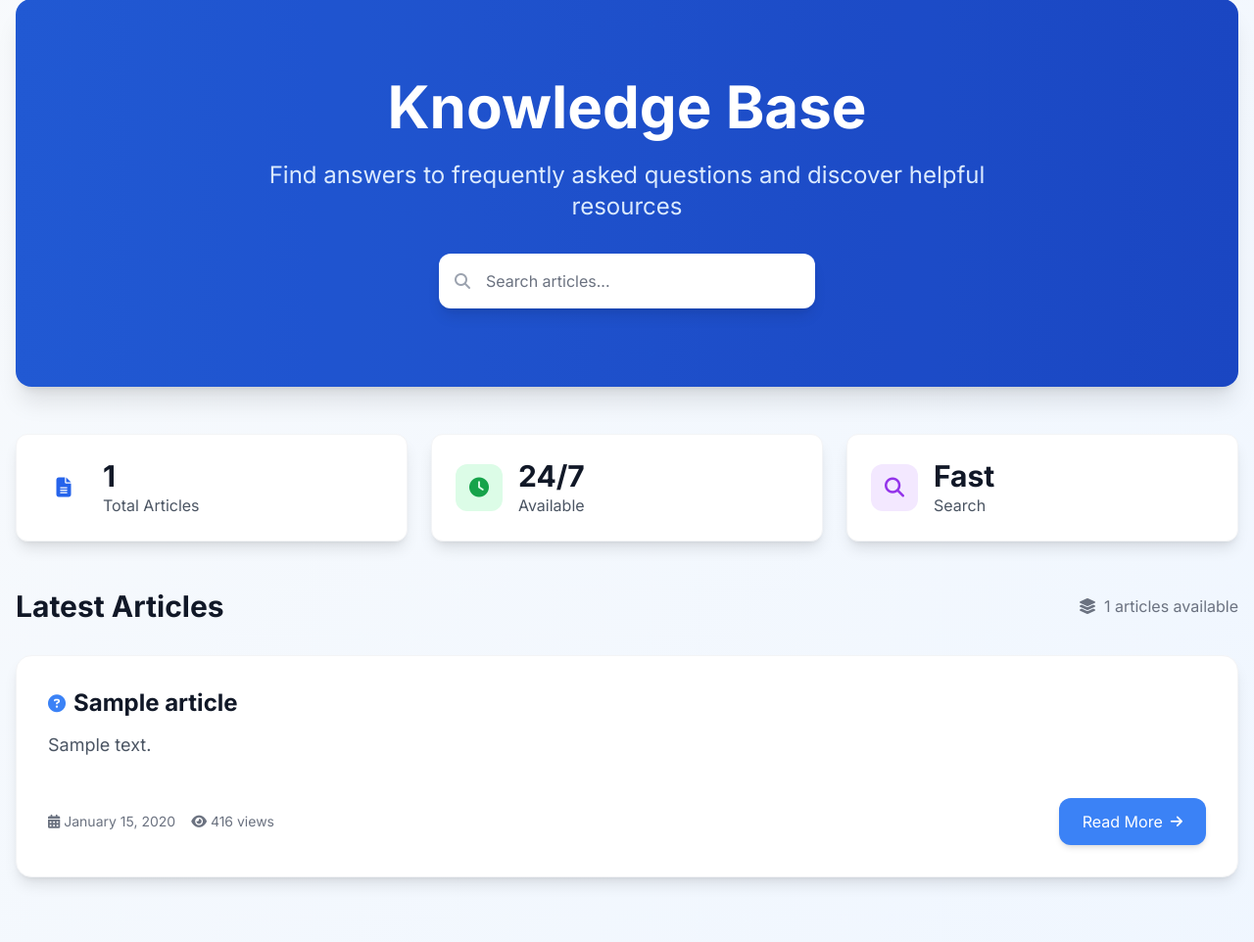
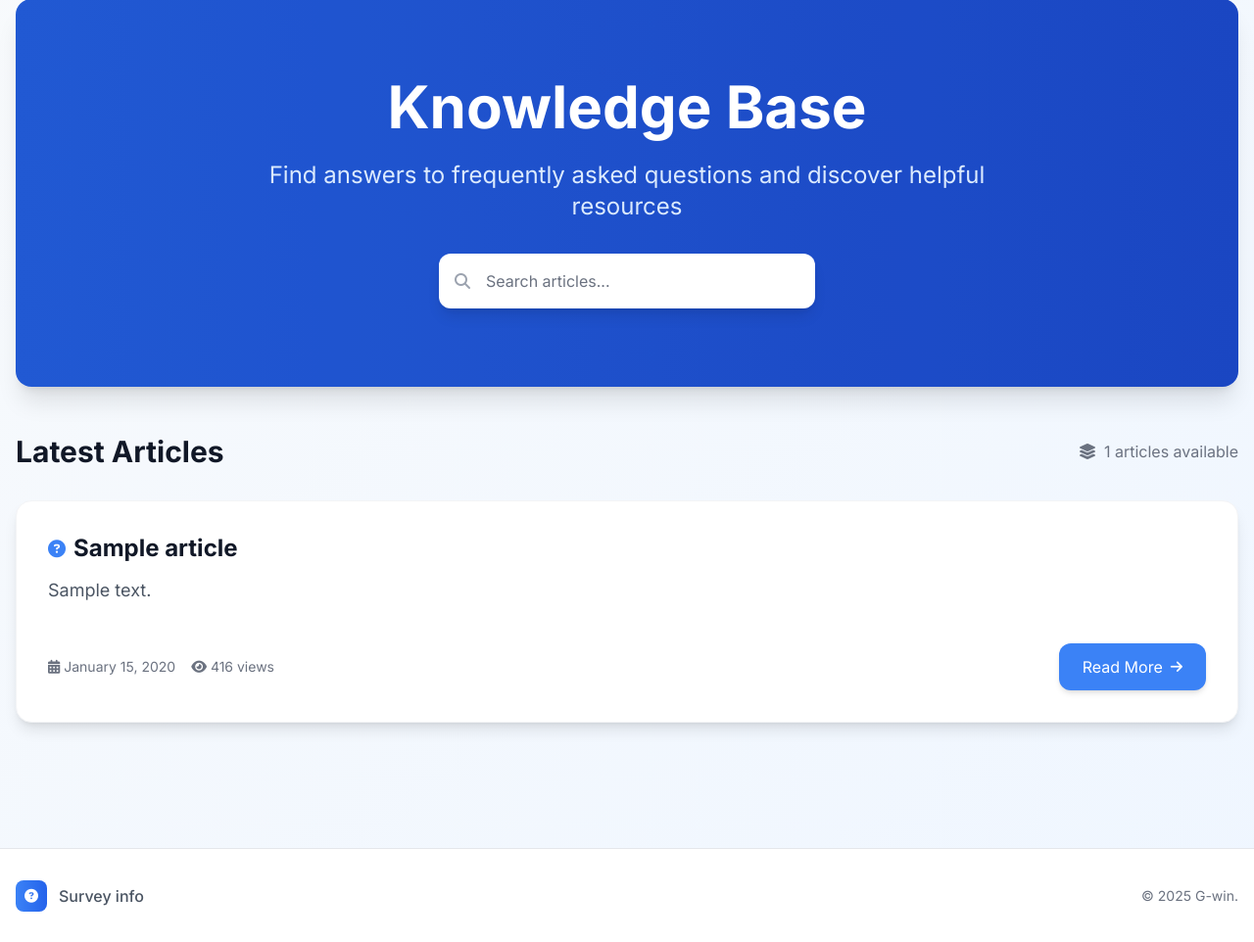
Before and after one commit to vdkstefaan83/faq, a PHP site: template templates/public/index.html.twig in a window 1280 px wide. Shown: the part 118-1080 px from the top of the page at 98% size. After the commit the page ends 1049 px from the top, so only its background shows below. Run offline with PHP 8.4, Linux system fonts and the light colour scheme; the template is opened without the code that fills it: most values are stand-ins (such as "Sample title", 1, 10 or a date in 2020); some libraries are stand-ins or nearby versions.

Commit message:
change layout

```diff
--- a/templates/public/index.html.twig
+++ b/templates/public/index.html.twig
@@ -24,53 +24,6 @@
         </div>
     </div>
 </div>
-
-<!-- Statistics -->
-{% if articles %}
-<div class="grid grid-cols-1 md:grid-cols-3 gap-6 mb-12">
-    <div class="bg-white rounded-xl shadow-lg p-6 border border-gray-100">
-        <div class="flex items-center">
-            <div class="flex-shrink-0">
-                <div class="w-12 h-12 bg-primary-100 rounded-xl flex items-center justify-center">
-                    <i class="fas fa-file-alt text-primary-600 text-xl"></i>
-                </div>
-            </div>
-            <div class="ml-4">
-                <p class="text-3xl font-bold text-gray-900">{{ articles|length }}</p>
-                <p class="text-gray-600">Total Articles</p>
-            </div>
-        </div>
-    </div>
-
-    <div class="bg-white rounded-xl shadow-lg p-6 border border-gray-100">
-        <div class="flex items-center">
-            <div class="flex-shrink-0">
-                <div class="w-12 h-12 bg-green-100 rounded-xl flex items-center justify-center">
-                    <i class="fas fa-clock text-green-600 text-xl"></i>
-                </div>
-            </div>
-            <div class="ml-4">
-                <p class="text-3xl font-bold text-gray-900">24/7</p>
-                <p class="text-gray-600">Available</p>
-            </div>
-        </div>
-    </div>
-
-    <div class="bg-white rounded-xl shadow-lg p-6 border border-gray-100">
-        <div class="flex items-center">
-            <div class="flex-shrink-0">
-                <div class="w-12 h-12 bg-purple-100 rounded-xl flex items-center justify-center">
-                    <i class="fas fa-search text-purple-600 text-xl"></i>
-                </div>
-            </div>
-            <div class="ml-4">
-                <p class="text-3xl font-bold text-gray-900">Fast</p>
-                <p class="text-gray-600">Search</p>
-            </div>
-        </div>
-    </div>
-</div>
-{% endif %}
 
 <!-- Articles Section -->
 <div class="mb-8">
```
